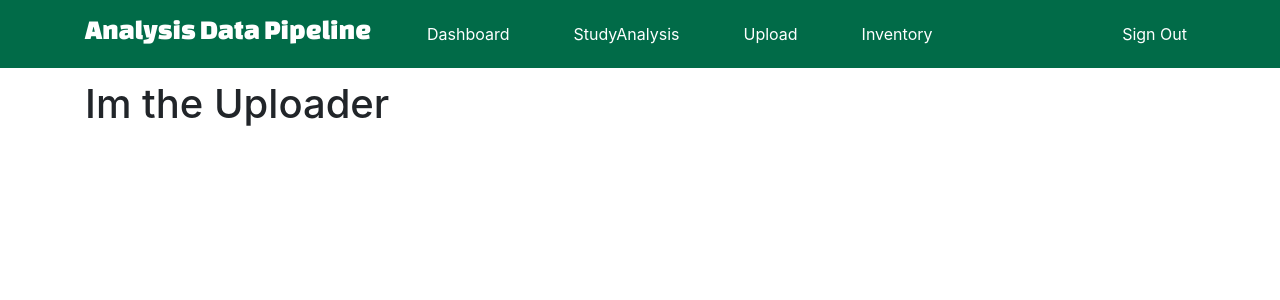
After one commit to WPI-DataPipelineMQP/Biomedical-Analysis-DataPipeline, a Django app: page /uploader/ in a window 1280 px wide. The commit adds this page. Shown: the top 300 px of the page. Run offline with Django 3.2, Linux system fonts and the light colour scheme.

Commit message:
created the initial pages for uploader

```diff
--- a/mqp_project/datapipeline/templates/datapipeline/base.html
+++ b/mqp_project/datapipeline/templates/datapipeline/base.html
@@ -35,7 +35,10 @@
                   <a class="nav-item nav-link" href="{% url 'datapipeline-home' %}">Dashboard</a>
               </div>
               <div class="navbar-nav mr-5">
-                  <a class="nav-item nav-link" href="#">Upload</a>
+                <a class="nav-item nav-link" href="{% url 'datapipeline-studySelection' %}">StudyAnalysis</a>
+            </div>
+              <div class="navbar-nav mr-5">
+                  <a class="nav-item nav-link" href="{% url 'datapipeline-uploader' %}">Upload</a>
               </div>
               <div class="navbar-nav mr-auto">
                   <a class="nav-item nav-link" href="#">Inventory</a>
--- a/mqp_project/datapipeline/templates/datapipeline/home.html
+++ b/mqp_project/datapipeline/templates/datapipeline/home.html
@@ -15,7 +15,7 @@
         </ul>
       </div>
     </a>
-    <a class="none" href="#">
+    <a class="none" href="{% url 'datapipeline-uploader' %}">
       <div class="grid-item">
         <ul class="icon-listings">
           <li>
--- /dev/null
+++ b/mqp_project/datapipeline/templates/datapipeline/uploader.html
@@ -0,0 +1,5 @@
+{% extends "datapipeline/base.html" %}
+{% load static %}
+{% block content %}
+<h1>Im the Uploader</h1>
+{% endblock content %}
--- a/mqp_project/datapipeline/urls.py
+++ b/mqp_project/datapipeline/urls.py
@@ -6,5 +6,6 @@ urlpatterns = [
     path('studySelection/', views.studySelection, name='datapipeline-studySelection'),
     path('dataSelection/', views.dataSelection, name='datapipeline-dataSelection'),
     path('dataSelection-2/', views.dataSelectionContinued, name='datapipeline-dataSelection-2'),
-    path('output', views.output, name='datapipeline-output')
+    path('output', views.output, name='datapipeline-output'),
+    path('uploader/', views.uploader, name='datapipeline-uploader'),
 ]
--- a/mqp_project/datapipeline/views.py
+++ b/mqp_project/datapipeline/views.py
@@ -291,3 +291,11 @@ def output(request):
     # }
     #
     # return render(request, 'datapipeline/output.html', context)
+
+def uploader(request):
+    context = {
+         'myCSS': 'uploader.css',
+    }
+
+
+    return render(request, 'datapipeline/uploader.html', context)
--- a/mqp_project/datapipeline/viewsHelper.py
+++ b/mqp_project/datapipeline/viewsHelper.py
@@ -1,7 +1,7 @@
 import json
 
 class ViewHelper():
-    def getJSONVersion(self, raw_list):
+    def getJSONVersion(raw_list):
         dictionaries = []
 
         for raw_dict in raw_list:
```
Also changed, not shown: mqp_project/datapipeline/static/datapipeline/css/uploader.css (added).
